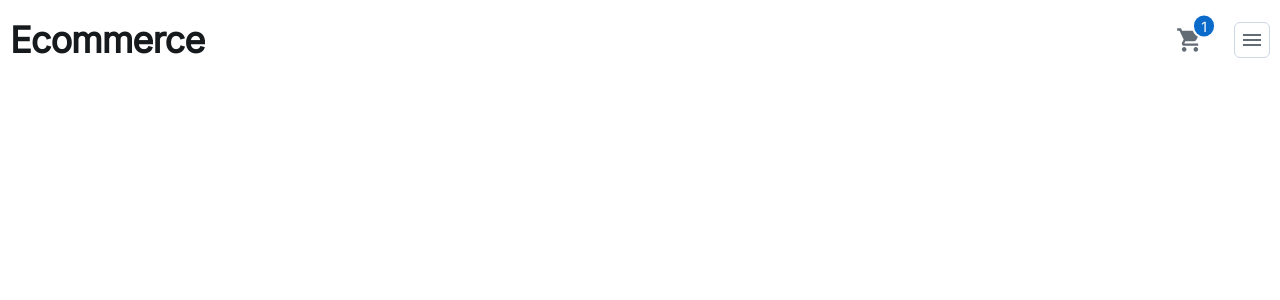
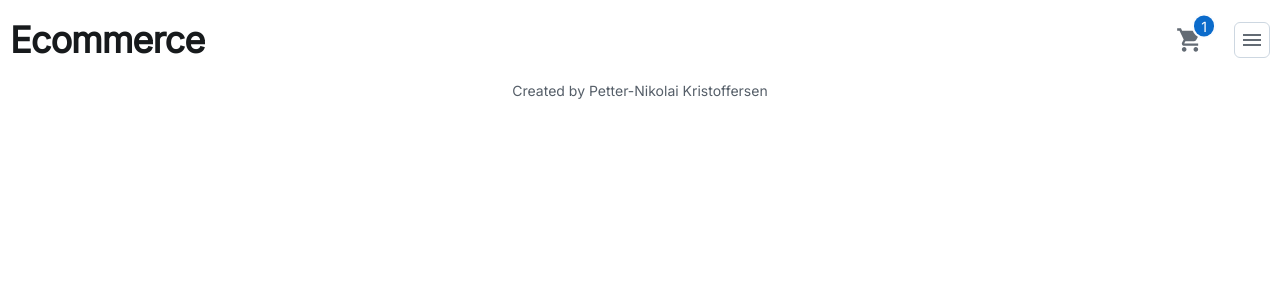
Before and after one commit to petternikolai/javascript-frameworks-ca, a React (Vite) app: page /cart in a window 1280 px wide. Shown: the top 300 px of the page. Built offline with nearby package versions, Linux system fonts and the light colour scheme.

Commit message:
Creates a preliminary footer

```diff
--- a/src/App.tsx
+++ b/src/App.tsx
@@ -1,11 +1,15 @@
 import Header from "./layouts/Header";
 import { BrowserRouter as Router, Routes, Route } from "react-router-dom";
+import Footer from "./layouts/Footer";
 
 function App() {
   return (
-    <Router>
-      <Header />
-    </Router>
+    <>
+      <Router>
+        <Header />
+      </Router>
+      <Footer />
+    </>
   );
 }
 
--- a/src/index.css
+++ b/src/index.css
@@ -1,6 +1,7 @@
 /* Custom styles */
 
 body {
+  min-height: 100vh;
   padding: 10px;
 }
 
@@ -36,3 +37,11 @@ hr {
 .cart-icon {
   line-height: 0;
 }
+
+footer {
+  display: flex;
+  justify-content: center;
+  align-items: center;
+  height: 40px;
+  margin-top: auto;
+}
--- /dev/null
+++ b/src/layouts/Footer.tsx
@@ -0,0 +1,11 @@
+import { Typography } from "@mui/joy";
+
+export default function Footer() {
+  return (
+    <footer>
+      <Typography level="body-sm" component="p">
+        Created by Petter-Nikolai Kristoffersen
+      </Typography>
+    </footer>
+  );
+}
```
